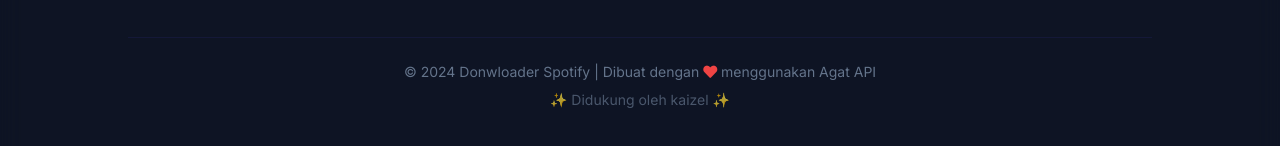
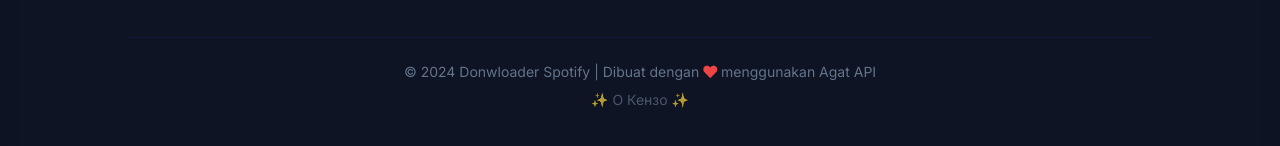
Before and after one commit to kaizorxxx/Zenix, a plain HTML site: page index.html in a window 1280 px wide. Shown: the part 966-1112 px from the top of the page. Drawn offline with nearby package versions, Linux system fonts and the light colour scheme.

Commit message:
Update index.html

```diff
--- a/index.html
+++ b/index.html
@@ -213,7 +213,7 @@
       menggunakan Agat API
      </p>
      <p class="mt-2 opacity-70">
-      ✨ Didukung oleh kaizel ✨
+      ✨ О Кензо ✨
      </p>
     </div>
    </div>
```
